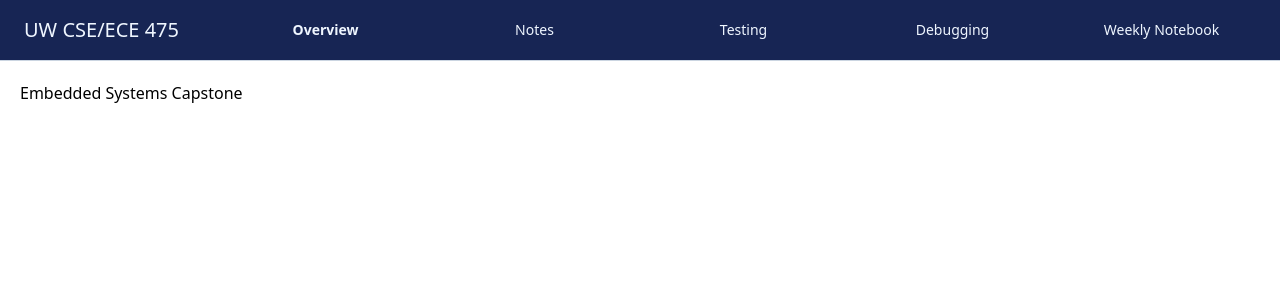
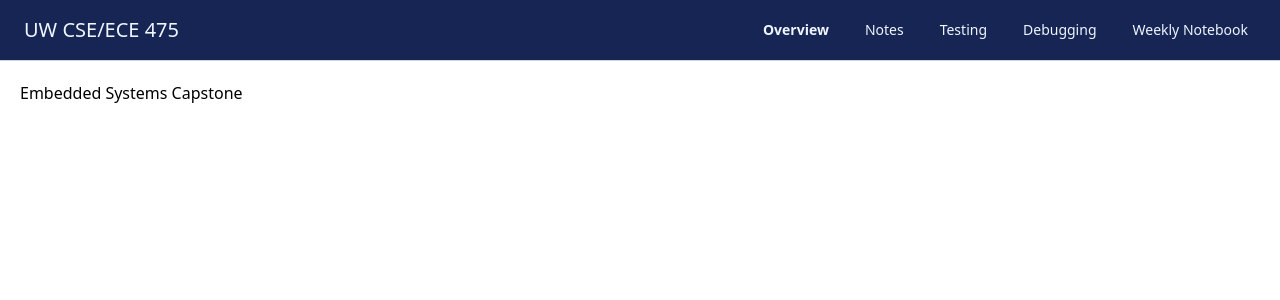
Before and after one commit to caitlynrawlings/EmbeddedSystemsCapstone, a React (Create React App) app: page / in a window 1280 px wide. Shown: the top 300 px of the page. Built offline with nearby package versions, Linux system fonts and the light colour scheme.

Commit message:
pushed header bar things to the right

```diff
--- a/src/components/NavBar.tsx
+++ b/src/components/NavBar.tsx
@@ -16,7 +16,7 @@ export function NavBar() {
             <button
                 key={name}
                 onClick={() => navigate(name === "Overview" ? '/' : `/${encodeURIComponent(name.toLowerCase().replace(/\s/g, ''))}`)}
-                className={`justify-center items-center flex w-full`}
+                className={`items-center flex w-full`}
             >
                 <p className={`${currentSection.trim() === name.toLowerCase().replace(/\s/g, '') ? "font-bold" : "font-thin"} text-sm text-left px-2 text-blue-50`}>{name}</p>
             </button>
@@ -24,13 +24,11 @@ export function NavBar() {
     }
 
     return (
-        <nav className="flex flex-row w-full bg-blue-950 gap-5 py-4 px-6 border-b border-slate-300 text-nowrap">
-            <p className={`text-left text-blue-50 font-thin mr-8 text-xl`}>UW CSE/ECE 475</p>
-            {sections.map((section) => {
-                return (
-                    navBarButton(section)
-                )
-            })}
+        <nav className="flex flex-row w-full bg-blue-950 py-4 px-6 border-b border-slate-300 text-nowrap">
+            <button onClick={() => navigate("/")} className={`text-left text-blue-50 font-thin mr-8 text-xl`}>UW CSE/ECE 475</button>
+            <div className="flex flex-row ml-auto gap-5">
+                {sections.map((section) => navBarButton(section))}
+            </div>
         </nav>
     )
 }
```
